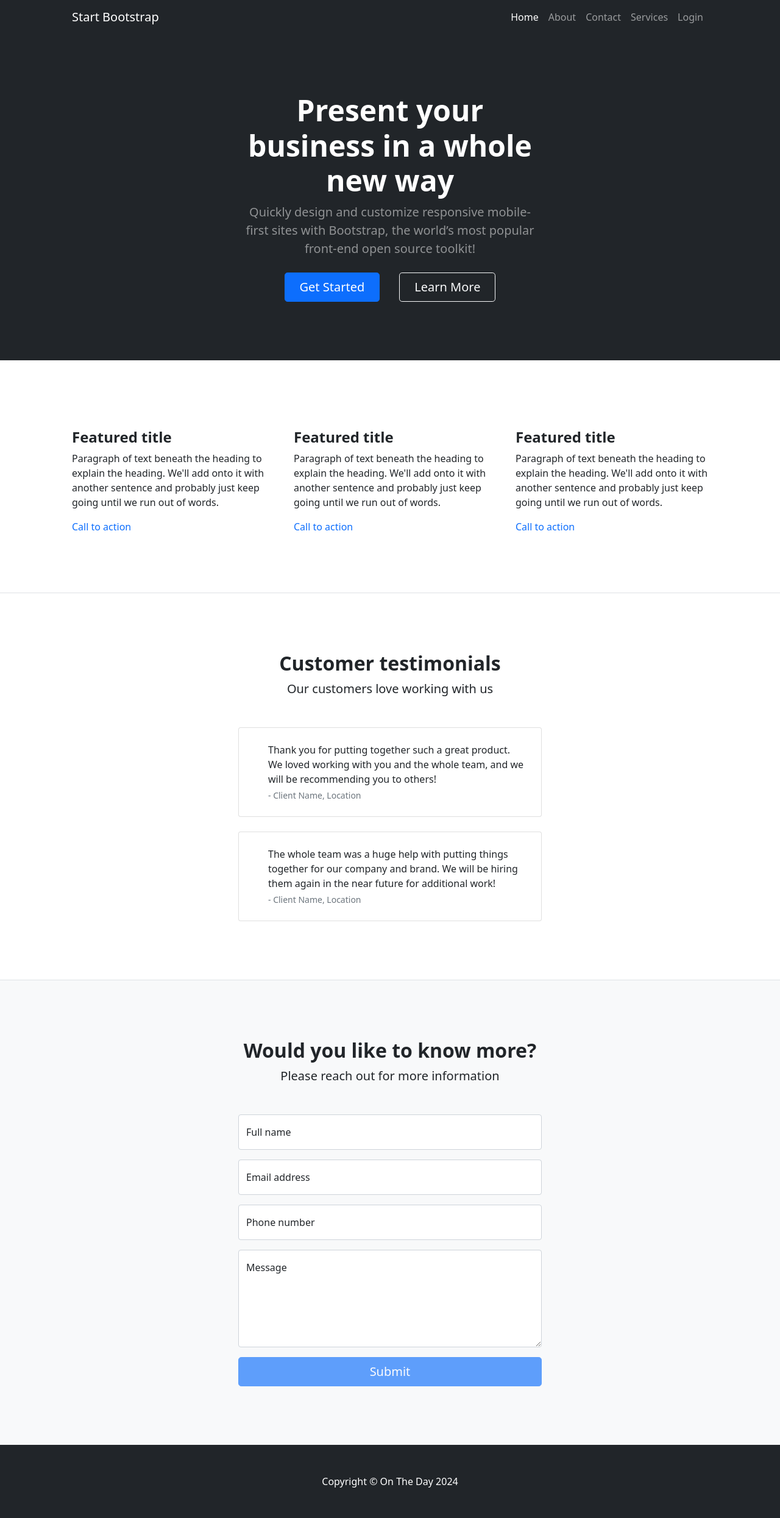
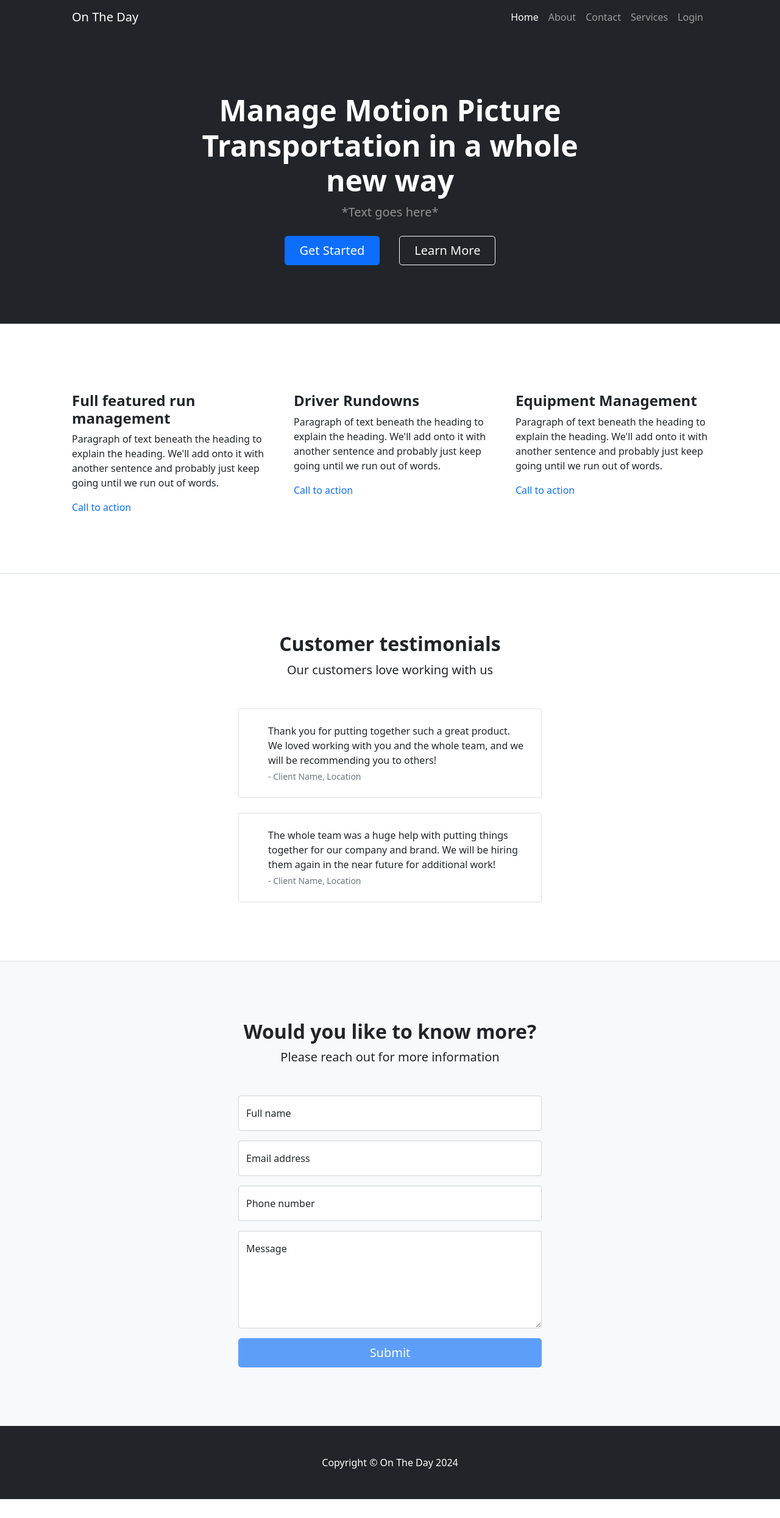
Before and after one commit to CIbarra310/otd, a Django app: page / in a window 1280 px wide. Shown: the whole page at 61% size. After the commit the page ends 2459 px from the top, so only its background shows below. Run offline with Django 5.2, Linux system fonts and the light colour scheme; some libraries are stand-ins or nearby versions.

Commit message:
Multiple Updates from original app

```diff
--- a/interface/templates/interface/index.html
+++ b/interface/templates/interface/index.html
@@ -1,4 +1,5 @@
 {% load static %}
+
 <!DOCTYPE html>
 <html lang="en">
 <head>
@@ -11,29 +12,16 @@
 </head>
 <body>
      <!-- Responsive navbar-->
-     <nav class="navbar navbar-expand-lg navbar-dark bg-dark">
-        <div class="container px-5">
-            <a class="navbar-brand" href="#!">Start Bootstrap</a>
-            <button class="navbar-toggler" type="button" data-bs-toggle="collapse" data-bs-target="#navbarSupportedContent" aria-controls="navbarSupportedContent" aria-expanded="false" aria-label="Toggle navigation"><span class="navbar-toggler-icon"></span></button>
-            <div class="collapse navbar-collapse" id="navbarSupportedContent">
-                <ul class="navbar-nav ms-auto mb-2 mb-lg-0">
-                    <li class="nav-item"><a class="nav-link active" aria-current="page" href="#!">Home</a></li>
-                    <li class="nav-item"><a class="nav-link" href="#!">About</a></li>
-                    <li class="nav-item"><a class="nav-link" href="#!">Contact</a></li>
-                    <li class="nav-item"><a class="nav-link" href="#!">Services</a></li>
-                    <li class="nav-item"><a class="nav-link" href="#!">Login</a></li>
-                </ul>
-            </div>
-        </div>
-    </nav>
+     {% include 'interface/navbar.html' %}
+
     <!-- Header-->
     <header class="bg-dark py-5">
         <div class="container px-5">
             <div class="row gx-5 justify-content-center">
-                <div class="col-lg-6">
+                <div class="col-lg-8">
                     <div class="text-center my-5">
-                        <h1 class="display-5 fw-bolder text-white mb-2">Present your business in a whole new way</h1>
-                        <p class="lead text-white-50 mb-4">Quickly design and customize responsive mobile-first sites with Bootstrap, the world’s most popular front-end open source toolkit!</p>
+                        <h1 class="display-5 fw-bolder text-white mb-2">Manage Motion Picture Transportation in a whole new way</h1>
+                        <p class="lead text-white-50 mb-4"> *Text goes here* </p>
                         <div class="d-grid gap-3 d-sm-flex justify-content-sm-center">
                             <a class="btn btn-primary btn-lg px-4 me-sm-3" href="#features">Get Started</a>
                             <a class="btn btn-outline-light btn-lg px-4" href="#!">Learn More</a>
@@ -49,7 +37,7 @@
             <div class="row gx-5">
                 <div class="col-lg-4 mb-5 mb-lg-0">
                     <div class="feature bg-primary bg-gradient text-white rounded-3 mb-3"><i class="bi bi-collection"></i></div>
-                    <h2 class="h4 fw-bolder">Featured title</h2>
+                    <h2 class="h4 fw-bolder">Full featured run management</h2>
                     <p>Paragraph of text beneath the heading to explain the heading. We'll add onto it with another sentence and probably just keep going until we run out of words.</p>
                     <a class="text-decoration-none" href="#!">
                         Call to action
@@ -58,7 +46,7 @@
                 </div>
                 <div class="col-lg-4 mb-5 mb-lg-0">
                     <div class="feature bg-primary bg-gradient text-white rounded-3 mb-3"><i class="bi bi-building"></i></div>
-                    <h2 class="h4 fw-bolder">Featured title</h2>
+                    <h2 class="h4 fw-bolder">Driver Rundowns</h2>
                     <p>Paragraph of text beneath the heading to explain the heading. We'll add onto it with another sentence and probably just keep going until we run out of words.</p>
                     <a class="text-decoration-none" href="#!">
                         Call to action
@@ -67,7 +55,7 @@
                 </div>
                 <div class="col-lg-4">
                     <div class="feature bg-primary bg-gradient text-white rounded-3 mb-3"><i class="bi bi-toggles2"></i></div>
-                    <h2 class="h4 fw-bolder">Featured title</h2>
+                    <h2 class="h4 fw-bolder">Equipment Management</h2>
                     <p>Paragraph of text beneath the heading to explain the heading. We'll add onto it with another sentence and probably just keep going until we run out of words.</p>
                     <a class="text-decoration-none" href="#!">
                         Call to action
--- /dev/null
+++ b/interface/templates/interface/navbar.html
@@ -0,0 +1,15 @@
+<nav class="navbar navbar-expand-lg navbar-dark bg-dark">
+    <div class="container px-5">
+        <a class="navbar-brand" href="#!">On The Day</a>
+        <button class="navbar-toggler" type="button" data-bs-toggle="collapse" data-bs-target="#navbarSupportedContent" aria-controls="navbarSupportedContent" aria-expanded="false" aria-label="Toggle navigation"><span class="navbar-toggler-icon"></span></button>
+        <div class="collapse navbar-collapse" id="navbarSupportedContent">
+            <ul class="navbar-nav ms-auto mb-2 mb-lg-0">
+                <li class="nav-item"><a class="nav-link active" aria-current="page" href="#!">Home</a></li>
+                <li class="nav-item"><a class="nav-link" href="#!">About</a></li>
+                <li class="nav-item"><a class="nav-link" href="#!">Contact</a></li>
+                <li class="nav-item"><a class="nav-link" href="#!">Services</a></li>
+                <li class="nav-item"><a class="nav-link" href="#!">Login</a></li>
+            </ul>
+        </div>
+    </div>
+</nav>
--- a/interface/urls.py
+++ b/interface/urls.py
@@ -3,4 +3,7 @@ from . import views
 
 urlpatterns = [
     path('', views.home, name=""),
+    path('register', views.register, name="register"),
+    path('login', views.login, name="login"),
+    path('logout', views.logout, name="logout"),
 ]
--- a/interface/views.py
+++ b/interface/views.py
@@ -1,5 +1,52 @@
-from django.shortcuts import render
+from .forms import LoginForm, CreateUserForm
+from django.contrib import messages
+from django.contrib.auth import authenticate
+from django.contrib.auth.decorators import login_required
+from django.contrib.auth.models import auth
+from django.db.models.functions import Lower
+from django.http import HttpResponse, JsonResponse
+from django.shortcuts import render, redirect, get_object_or_404
+import json
 
 # - Home Page
 def home(request):
     return render(request, 'interface/index.html')
+
+# - Register a new user
+def register(request):
+    form = CreateUserForm()
+    if request.method == "POST":
+        form = CreateUserForm(request.POST)
+
+        if form.is_valid():
+            form.save()
+            messages.success(request, "Account created successfully!")
+            return redirect("login")
+
+    context = {'form':form}
+    return render(request, 'app/register.html', context = context)
+
+# - Login an existing user
+def login(request):
+    form = LoginForm()
+    if request.method == "POST":
+        form = LoginForm(request, data=request.POST)
+
+        if form.is_valid():
+            username = request.POST.get('username')
+            password = request.POST.get('password')
+
+            user = authenticate(request, username=username, password=password)
+
+            if user is not None:
+                auth.login(request, user)
+                return redirect("dashboard")
+
+    context = {'form':form}
+    return render(request, 'app/login.html', context=context)
+
+# - Logout a user
+def logout(request):
+    auth.logout(request)
+    messages.success(request, "You have been logged out")
+    return redirect("login")
```
Also changed, not shown: interface/forms.py (added, +38 -0 lines), interface/templates/interface/login.html (added), interface/templates/interface/logout.html (added), interface/templates/interface/register.html (added).
